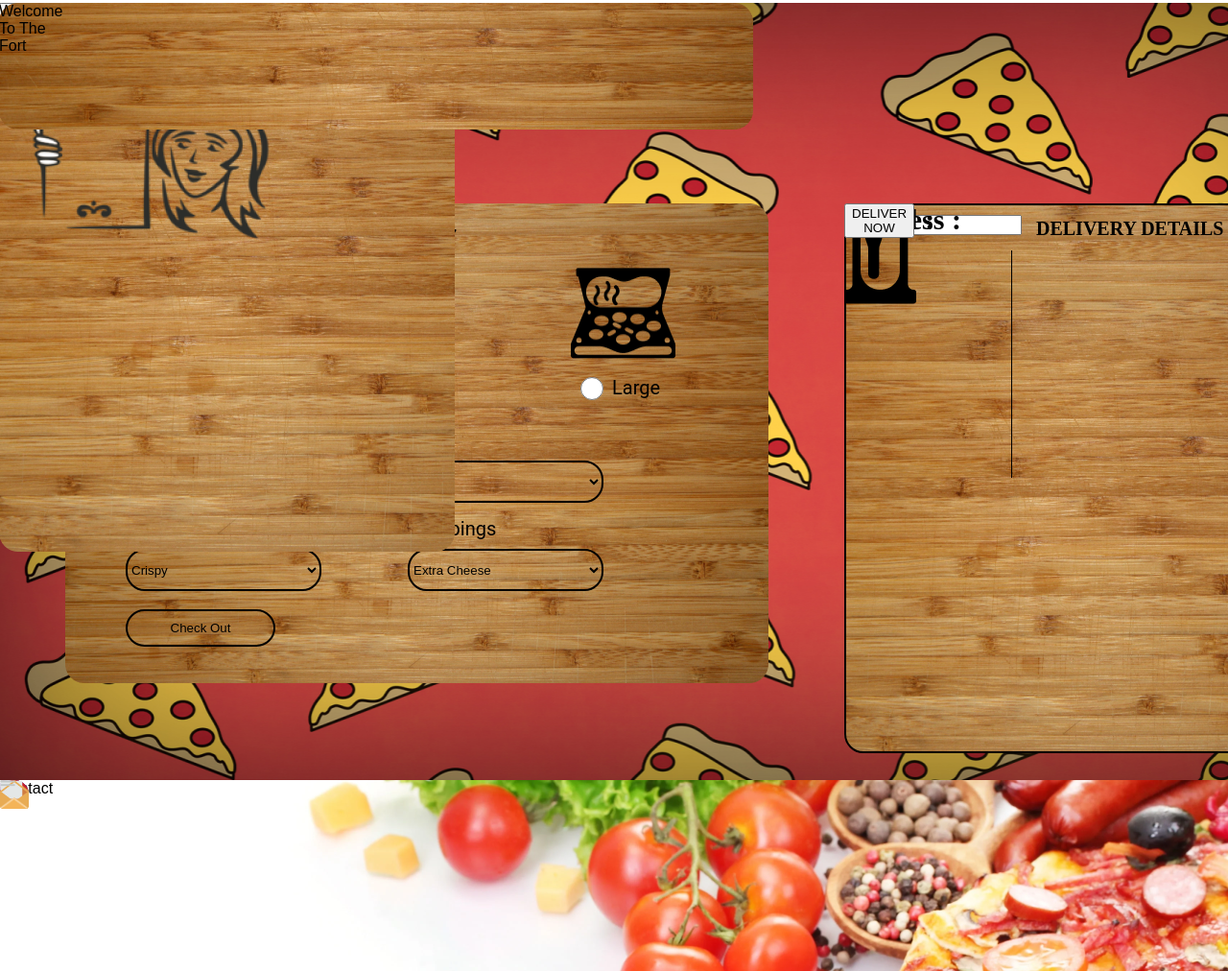
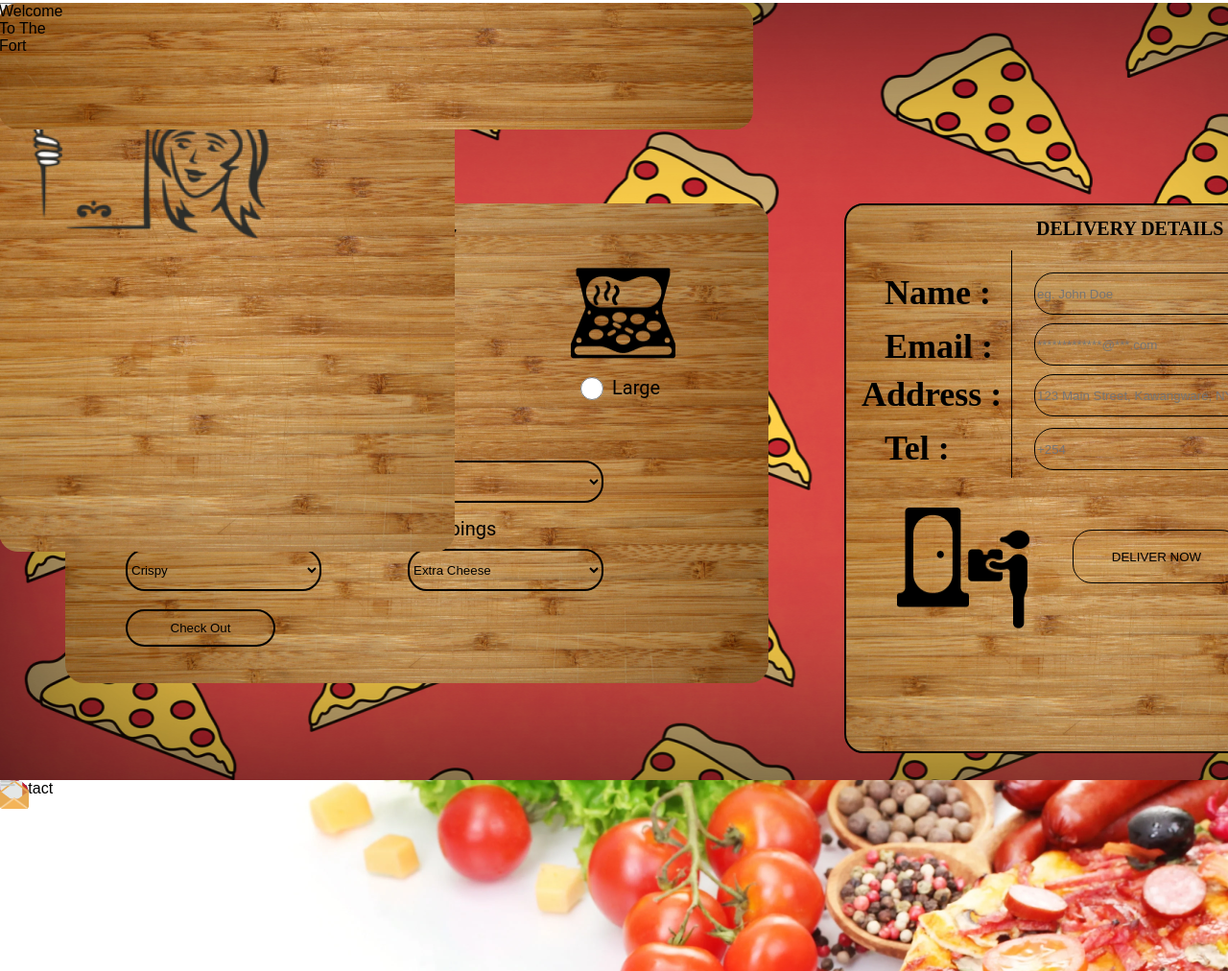
Before and after one commit to Dhyder/Fortress_Pizza, a plain HTML site: page index.html in a window 1280 px wide. Shown: the part 2427-3439 px from the top of the page at 96% size. Drawn offline with nearby package versions, Linux system fonts and the light colour scheme.

Commit message:
&&rectangle+form//bamboocutting

```diff
--- a/style.css
+++ b/style.css
@@ -843,3 +843,187 @@ div { position: absolute; }
 	transform:rotate(90deg);
 	background:#000000;
 }
+
+
+#name__ {
+	top: 72px;
+	left: 42px;
+	width: 123px;
+	height: 64px;
+	overflow: hidden;
+	font-family: Overlock SC;
+	font-size: 36px;
+	text-align: left;
+	color:#000000;
+}
+
+
+#tel__ {
+	top: 234px;
+	left: 42px;
+	width: 105px;
+	height: 64px;
+	overflow: hidden;
+	font-family: Overlock SC;
+	font-size: 36px;
+	text-align: left;
+	color:#000000;
+}
+
+
+#address__ {
+	top: 178px;
+	left: 18px;
+	width: 169px;
+	height: 64px;
+	overflow: hidden;
+	font-family: Overlock SC;
+	font-size: 36px;
+	text-align: left;
+	color:#000000;
+}
+
+
+#email__ {
+	top: 128px;
+	left: 42px;
+	width: 145px;
+	height: 64px;
+	overflow: hidden;
+	font-family: Overlock SC;
+	font-size: 36px;
+	text-align: left;
+	color:#000000;
+}
+
+
+#name_delivery {
+	top: 72px;
+	left: 198px;
+	width: 247px;
+	height: 40px;
+	position: absolute;
+	-ms-border-radius: 20px;
+	-o-border-radius: 20px;
+	-moz-border-radius: 20px;
+	-webkit-border-radius: 20px;
+	border-radius: 20px;
+	border: 0.5px solid #000000;
+	background:rgba(255,255,255,0);
+}
+
+
+#tel_delivery {
+	top: 234px;
+	left: 198px;
+	width: 247px;
+	height: 40px;
+	position: absolute;
+	-ms-border-radius: 20px;
+	-o-border-radius: 20px;
+	-moz-border-radius: 20px;
+	-webkit-border-radius: 20px;
+	border-radius: 20px;
+	border: 0.5px solid #000000;
+	background:rgba(255,255,255,0);
+}
+
+
+#address_delivery {
+	top: 178px;
+	left: 198px;
+	width: 247px;
+	height: 40px;
+	position: absolute;
+	-ms-border-radius: 20px;
+	-o-border-radius: 20px;
+	-moz-border-radius: 20px;
+	-webkit-border-radius: 20px;
+	border-radius: 20px;
+	border: 0.5px solid #000000;
+	background:rgba(255,255,255,0);
+}
+
+
+#email_delivery {
+	top: 125px;
+	left: 198px;
+	width: 247px;
+	height: 40px;
+	position: absolute;
+	-ms-border-radius: 20px;
+	-o-border-radius: 20px;
+	-moz-border-radius: 20px;
+	-webkit-border-radius: 20px;
+	border-radius: 20px;
+	border: 0.5px solid #000000;
+	background:rgba(255,255,255,0);
+}
+
+#order {
+	top: 317px;
+	left: 55px;
+	width: 356px;
+	height: 125.69px;
+}
+#deliverydude {
+	top: 0px;
+	left: 0px;
+	width: 138px;
+	height: 125.69px;
+}
+
+#vector_ek40 {
+	top: 45px;
+	left: 41px;
+	width: 8.14px;
+	height: 7.57px;
+}
+
+
+#vector_ek41 {
+	top: 23px;
+	left: 107px;
+	width: 30.81px;
+	height: 21.38px;
+}
+
+
+#vector_ek42 {
+	top: 48px;
+	left: 96px;
+	width: 39.73px;
+	height: 78.13px;
+}
+
+
+#vector_ek43 {
+	top: 43px;
+	left: 74px;
+	width: 36.75px;
+	height: 34.21px;
+}
+
+
+#vector_ek44 {
+	top: 0px;
+	left: 0px;
+	width: 74.95px;
+	height: 104.47px;
+}
+
+
+#submit {
+	top: 23px;
+	left: 183px;
+	width: 175px;
+	height: 56px;
+	position: absolute;
+	-ms-border-radius: 20px;
+	-o-border-radius: 20px;
+	-moz-border-radius: 20px;
+	-webkit-border-radius: 20px;
+	border-radius: 20px;
+	border: 1px solid #000000;
+	background:rgba(255,255,255,0);
+}
```
